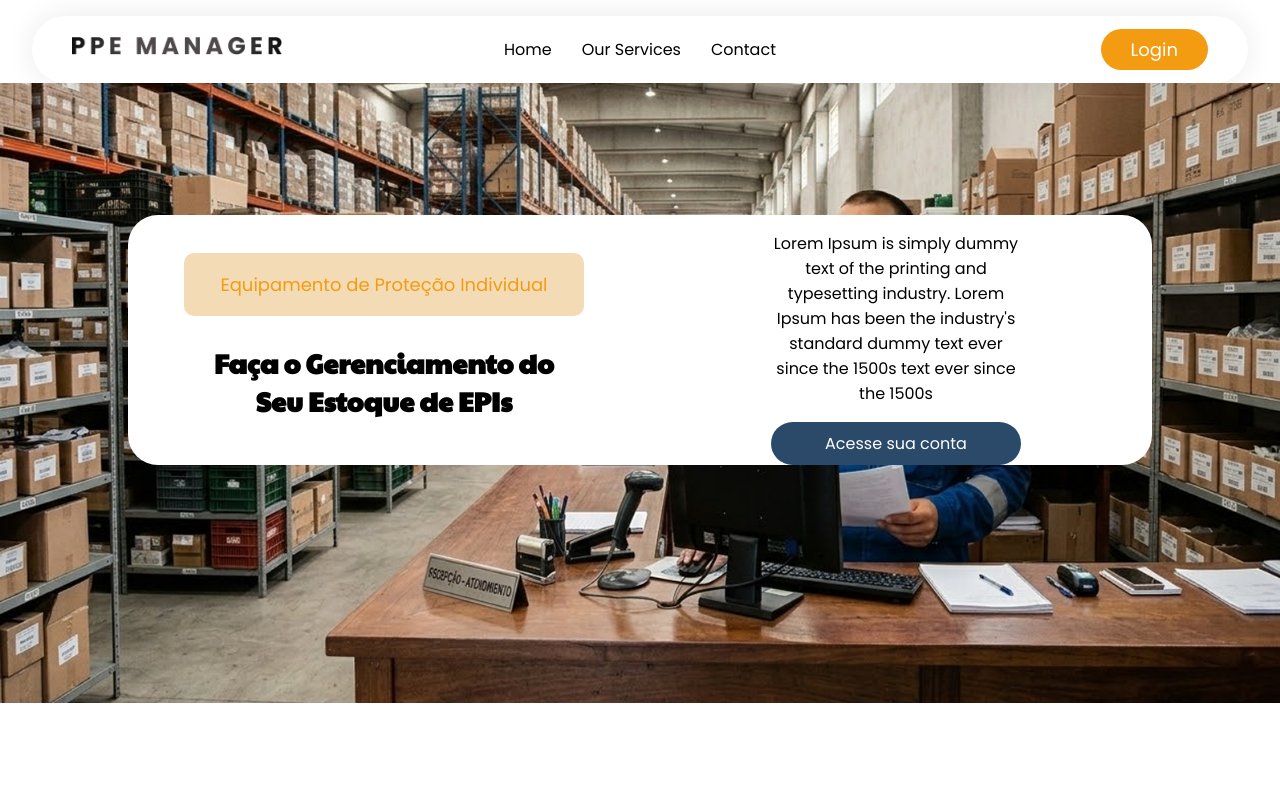
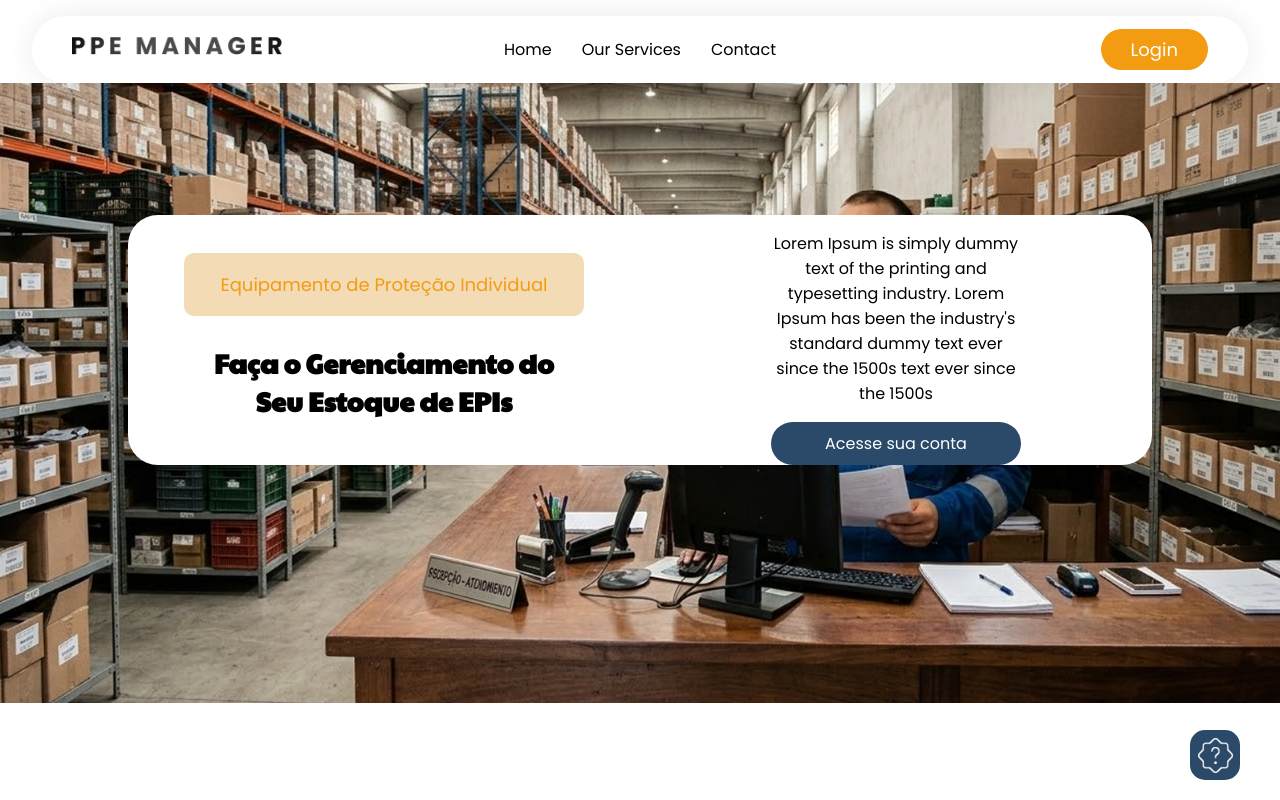
Before and after one commit to kauanzeraaa/ppe_manager, a Vue app: page / in a window 1280 px wide. Built offline with nearby package versions, Linux system fonts and the light colour scheme.

Commit message:
feat: add ManualButton component

```diff
--- a/src/App.vue
+++ b/src/App.vue
@@ -6,6 +6,7 @@ import { useRoute } from 'vue-router'
 // Importa o componente
 import SideBar from './components/SideBar.vue'
 import TopBarActions from './components/TopBarActions.vue'
+import ManualButton from './components/ManualButton.vue'
 
 // Variável para capturar a rota atual
 const route = useRoute();
@@ -33,6 +34,7 @@ const showTopBarActions = computed(() => sidebarRoutes.includes(route.path))
     <SideBar v-if="showSidebar" />
     <main class="app-content">
       <TopBarActions v-if="showTopBarActions" />
+      <ManualButton />
       <router-view />
     </main>
   </div>
--- /dev/null
+++ b/src/components/ManualButton.vue
@@ -0,0 +1,36 @@
+<script></script>
+
+<template>
+    <button class="button" href="#">
+        <span class="icon">
+            <img class="image" src="../assets/icons_actions/question.png" alt="Question Icon">
+        </span>
+    </button>
+</template>
+
+<style scoped>
+    .button {
+        position: fixed;
+        background-color: var(--color-blue-dark);
+        bottom: 20px;
+        right: 40px;
+        height: 50px;
+        width: 50px;
+        border-radius: 15px;
+        border: none;
+        cursor: pointer;
+    }
+
+    .icon {
+        width: 100%;
+        height: 100%;
+        display: flex;
+        justify-content: center;
+        align-items: center;
+    }
+
+    .image {
+        width: 35px;
+        height: 35px;
+    }
+</style>
--- a/src/views/Login.vue
+++ b/src/views/Login.vue
@@ -1,5 +1,4 @@
-<script>
-
+<script setup>
 </script>
 
 <template>
```
Also changed, not shown: src/assets/icons_actions/question.png (added), src/components/SideBar.vue (line endings or trailing spaces).
